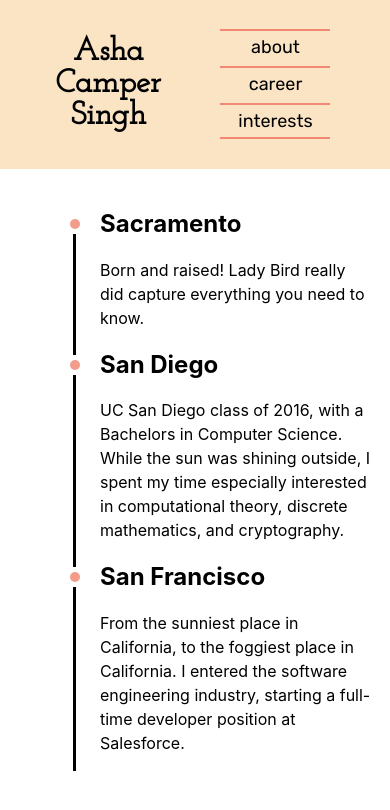
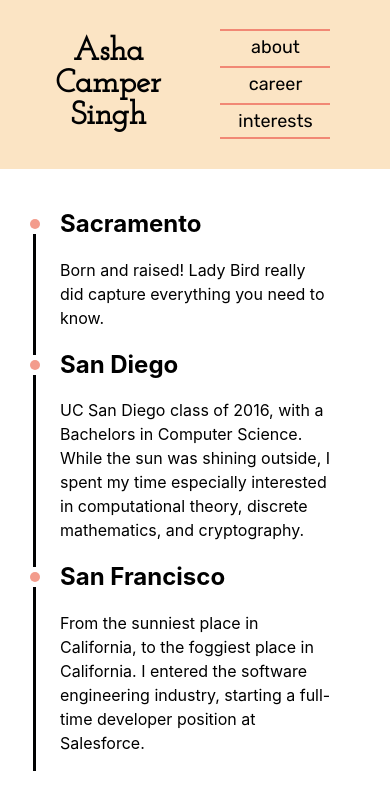
Before and after one commit to ashacs/ashacs.github.io, a React (Create React App) app: page /about in a window 390 px wide. Shown: the top 810 px of the page. Built offline with nearby package versions, Linux system fonts and the light colour scheme; a web font is replaced by a local one.

Commit message:
Update page content left padding to be responsive

```diff
--- a/src/App.scss
+++ b/src/App.scss
@@ -40,7 +40,13 @@
 .page-content {
   width: 80%;
   overflow: scroll;
-  padding-left: 60px;
+  padding-left: 20px;
+}
+
+@media #{$large-screen} {
+  .page-content {
+    padding-left: 60px;
+  }
 }
 
 @keyframes App-logo-spin {
```
